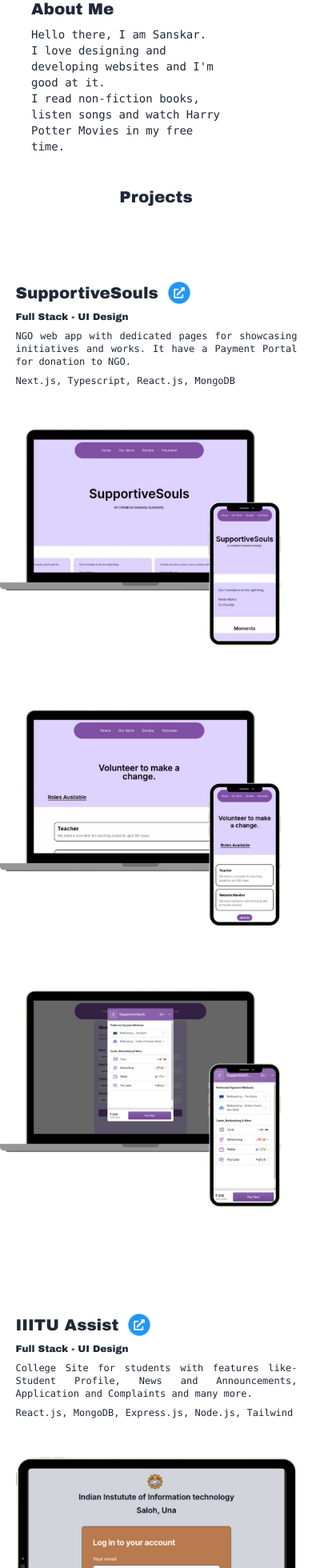
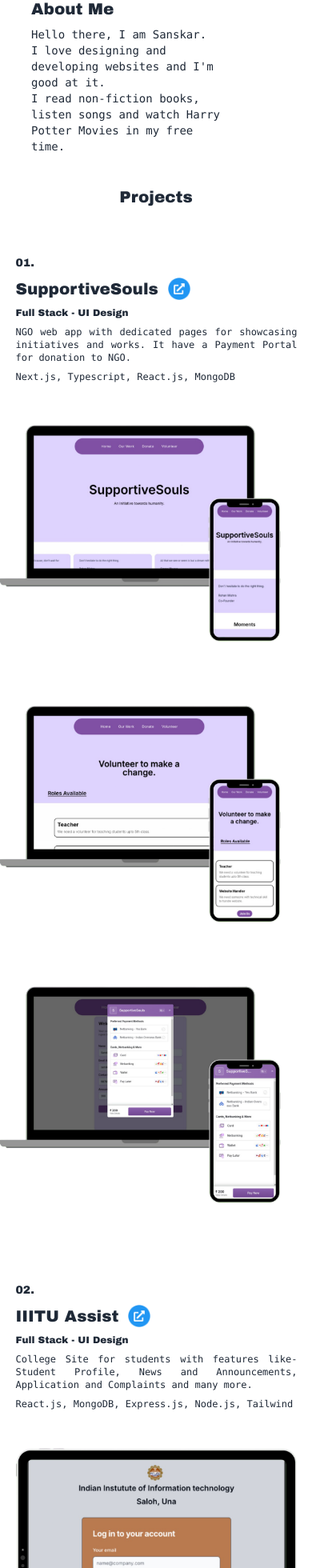
Before and after one commit to Sanskar63/Portfolio, a React (Vite) app: page / in a window 390 px wide. Shown: the part 886-2846 px from the top of the page at 80% size. Built offline with nearby package versions, Linux system fonts and the light colour scheme.

Commit message:
some changes

```diff
--- a/src/components/Navbar.jsx
+++ b/src/components/Navbar.jsx
@@ -29,7 +29,7 @@ const Navbar = () => {
         <div className='h-0'>
             {showNav && (
                 <div className='w-[100%] flex flex-row-reverse pr-2 md:pr-5 items-center bg-white dark:bg-gray-800 fixed top-0 left-0 z-50 nav-appear gap-2'>
-                    <img className='w-[12%] md:w-[8%] lg:w-[5%] ' src="/meCircle.png" alt="" />
+                    <img className='w-[6vh] md:w-[8%] lg:w-[5%] ' src="/meCircle.png" alt="" />
                     <span className='font-mono text-xs md:text-sm lg:text-xl rounded-md text-gray-800 dark:text-white'>Sanskar</span>
 
                     <div className='fixed top-0 md:top-[1%] left-0'>
--- a/src/components/Parallax.jsx
+++ b/src/components/Parallax.jsx
@@ -1,4 +1,3 @@
-// src/ParallaxScroll.jsx
 import React, { useState, useEffect } from 'react';
 
 
@@ -16,11 +15,12 @@ const ParallaxScroll = () => {
 
       <div className='w-[100%] flex flex-col md:flex-row '>
 
-        <div className='w-[100%] md:w-[40%] h-[28vh] pb-3 md:pb-0 md:h-[110vh] bg-white dark:bg-gray-800 sticky top-0 left-0 pl-[5%] flex flex-col justify-end md:justify-center gap-2 md:gap-4 lg:gap-6'>
+        <div className='w-[100%] md:w-[40%] pt-[7vh] md:pt-[0] pb-3 md:pb-0 md:h-[110vh] bg-white dark:bg-gray-800 sticky top-0 left-0 pl-[5%] flex flex-col justify-end md:justify-center gap-2 md:gap-4 lg:gap-6'>
+          <span className='text-sm md:text-xl text-gray-800 dark:text-white font-archivo-black'>01.</span>
           <div className='w-[100%] flex gap-3 md:gap-4 lg:gap-6'>
             <span className='font-archivo-black text-xl md:text-2xl lg:text-3xl text-gray-800 dark:text-white'>SupportiveSouls</span>
-            <a href="https://supportivesouls.netlify.app/">
-              <img className='w-7 md:w-10 hover:scale-[105%] cursor-pointer' src="/link.png" alt="" />
+            <a href="https://supportivesouls.netlify.app/ " >
+              <img className='w-7 md:w-10 hover:scale-[105%] cursor-pointer ' src="/link.png" alt="" />
             </a>
           </div>
           <span className='font-archivo-black text-xs md:text-sm lg:text-xl text-gray-800 dark:text-white'>Full Stack - UI Design</span>
@@ -56,7 +56,9 @@ const ParallaxScroll = () => {
 
       <div className='w-[100%] flex flex-col md:flex-row  '>
 
-        <div className='w-[100%] md:w-[40%] h-[28vh] pb-3 md:pb-0 md:h-[110vh] bg-white dark:bg-gray-800 sticky top-0 left-0 pl-[5%] flex flex-col justify-end md:justify-center gap-2 md:gap-4 lg:gap-6'>
+        <div className='w-[100%] md:w-[40%] pt-[7vh] md:pt-[0] pb-3 md:pb-0 md:h-[110vh] bg-white dark:bg-gray-800 sticky top-0 left-0 pl-[5%] flex flex-col justify-end md:justify-center gap-2 md:gap-4 lg:gap-6'>
+        <span className='text-sm md:text-xl text-gray-800 dark:text-white font-archivo-black'>02.</span>
+
           <div className='w-[100%] flex gap-3 md:gap-4 lg:gap-6'>
             <span className='font-archivo-black text-xl md:text-2xl lg:text-3xl text-gray-800 dark:text-white'>IIITU Assist</span>
             <a href="https://college-site-sand.vercel.app/">
@@ -96,7 +98,9 @@ const ParallaxScroll = () => {
 
       <div className='w-[100%] flex flex-col md:flex-row '>
 
-        <div className='w-[100%] md:w-[40%] h-[28vh] pb-3 md:pb-0 md:h-[110vh] bg-white dark:bg-gray-800 sticky top-0 left-0 pl-[5%] flex flex-col justify-end md:justify-center gap-2 md:gap-4 lg:gap-6'>
+        <div className='w-[100%] md:w-[40%] pt-[7vh] md:pt-[0] pb-3 md:pb-0 md:h-[110vh] bg-white dark:bg-gray-800 sticky top-0 left-0 pl-[5%] flex flex-col justify-end md:justify-center gap-2 md:gap-4 lg:gap-6'>
+        <span className='text-sm md:text-xl text-gray-800 dark:text-white font-archivo-black'>03.</span>
+
           <div className='w-[100%] flex gap-3 md:gap-4 lg:gap-6'>
             <span className='font-archivo-black text-xl md:text-2xl lg:text-3xl text-gray-800 dark:text-white'>Music Academy</span>
             <a href="https://music-academy-sanskar.vercel.app/">
```
